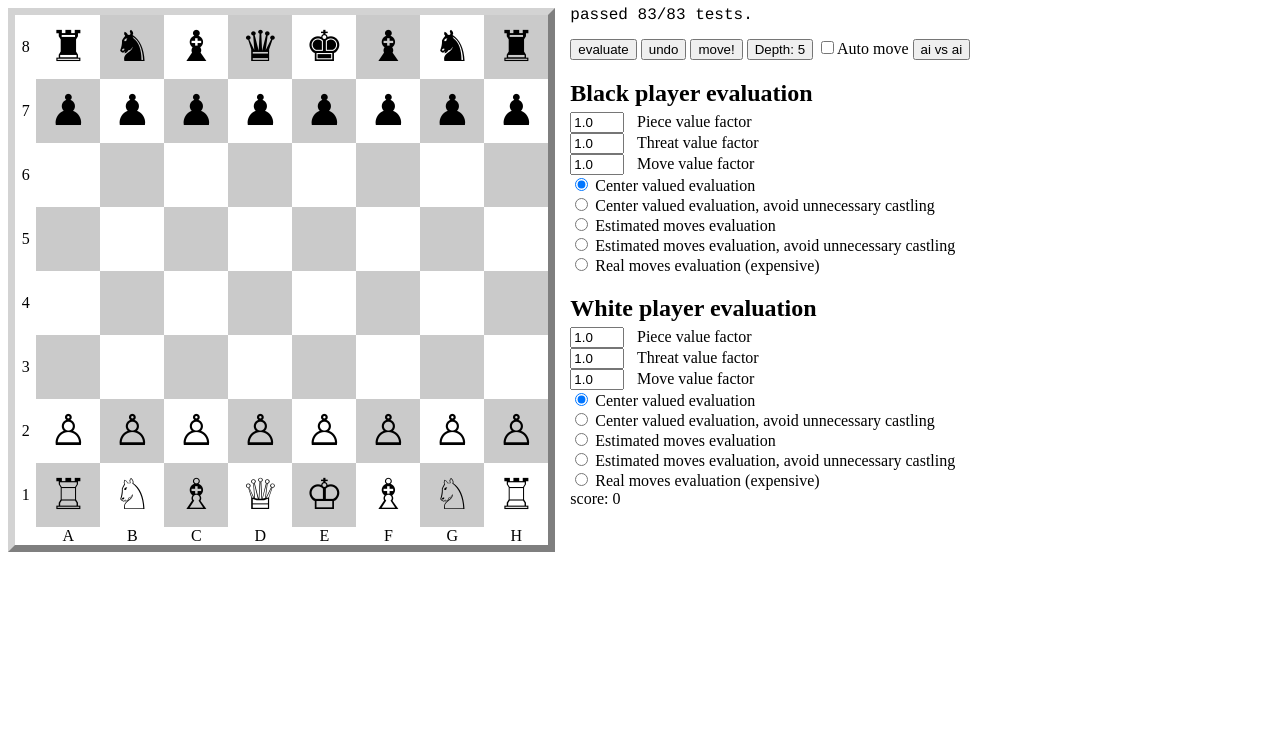
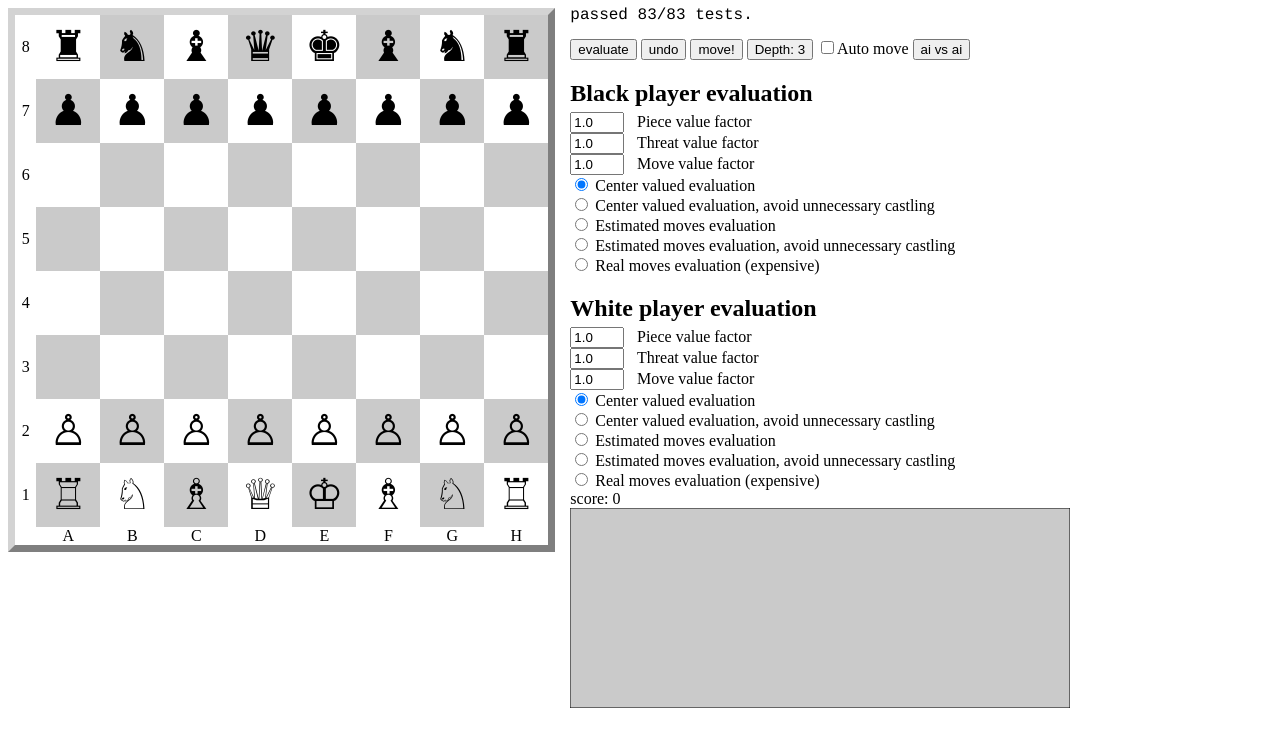
Before and after one commit to mv-dk/pyat-hlebov, a plain HTML site: page index.html in a window 1280 px wide. Drawn offline with Linux system fonts and the light colour scheme.

Commit message:
Added plot

```diff
--- a/index.html
+++ b/index.html
@@ -69,7 +69,7 @@ h2 { margin-bottom: 0.2em; }
 <input type="button" value="evaluate" onclick="reevaluate()"></input>
 <input type="button" value="undo" onclick="undo()"></input>
 <input type="button" value="move!" onclick="applyBestMove()"></input>
-<input type="button" value="Depth: 5" onclick="changeDepth(this)"></input>
+<input type="button" value="Depth: 3" onclick="changeDepth(this)"></input>
 <input id="autoMoveCheckbox" type="checkbox" value="true">Auto move</input>
 <input id="aiVsAiButton" type="button" value="ai vs ai" onclick="aiVsAi()" />
 
@@ -195,6 +195,9 @@ h2 { margin-bottom: 0.2em; }
 <div id="debugLabel"></div>
 <div id="debugArea"></div>
 
+<div id="evaluationPlotDiv">
+<canvas id="evaluationPlot" width="500" height="200"></canvas>
+</div>
 
 <script src="script.js" type="text/javascript"></script>
 
--- a/view.js
+++ b/view.js
@@ -1,7 +1,7 @@
 
 var board;
 
-DEPTH = 5;
+DEPTH = 3;
 
 var autoMoveFunction = undefined;
 
@@ -175,11 +175,14 @@ function aiVsAi(){
 		button.value = "stop";
 		aiVsAiState = AIVSAI_RUNNING;
 
+		var whiteEvaluationFunc = getChosenWhiteEvaluationFunction();
+		var blackEvaluationFunc = getChosenBlackEvaluationFunction();
+
 		var runFunc = function () {
 			if (aiVsAiState == AIVSAI_RUNNING) {
 				var f = board.turn == WHITE
-					? getChosenWhiteEvaluationFunction()
-					: getChosenBlackEvaluationFunction();
+					? whiteEvaluationFunc
+					: blackEvaluationFunc;
 				var bestMove = getBestMove(
 					board,
 					getBestMoveAlphaBetaIterativeDeepening,
@@ -188,6 +191,10 @@ function aiVsAi(){
 				if (bestMove.move != undefined) {
 					board.move(bestMove.move);
 					updateMarkings(bestMove.move);
+
+					var scoreAccordingToWhite = whiteEvaluationFunc(board);
+					var scoreAccordingToBlack = blackEvaluationFunc(board);
+					replot(scoreAccordingToWhite, scoreAccordingToBlack);
 				} else {
 					if (board.isKingThreatened(WHITE)) {
 						alert("white is check mate");
@@ -209,6 +216,105 @@ function aiVsAi(){
 		aiVsAiState = AIVSAI_IDLE;
 	}
 }
+
+//////////////////// plot ///////////////////////
+///// move this to separate file some time //////
+
+var whiteEvaluations = [0];
+var blackEvaluations = [0];
+
+function addEvaluationToPlot(color){
+	var c = document.getElementById("evaluationPlot");
+
+	var ctx = c.getContext("2d");
+	ctx.moveTo(0,0);
+	ctx.lineTo(200,100);
+	ctx.stroke();
+}
+
+function replot(scoreAccordingToWhite, scoreAccordingToBlack) {
+	whiteEvaluations.push(scoreAccordingToWhite);
+	blackEvaluations.push(scoreAccordingToBlack);
+	var c = document.getElementById("evaluationPlot");
+	var ctx = c.getContext("2d");
+	var cw = c.width;
+	var ch = c.height;
+	ctx.clearRect(0,0,cw,ch);
+	var numPoints = Math.max(whiteEvaluations.length, blackEvaluations.length);
+	var maxScore = Math.max(arrayMax(whiteEvaluations), arrayMax(blackEvaluations));
+	var minScore = Math.min(arrayMin(whiteEvaluations), arrayMin(blackEvaluations));
+	var heightSpan = (maxScore - minScore);
+
+/*
+___
+3
+2
+1
+0
+-1
+----
+*/
+	ctx.beginPath();
+	ctx.strokeStyle = "black";
+	ctx.fillStyle = "#cacaca";
+	ctx.rect(0,0, cw, ch);
+	ctx.fill();
+	ctx.stroke();
+
+
+	// draw the x axis
+	ctx.beginPath();
+	ctx.lineWidth = 1;
+	var yAxis = Math.floor(c.height * maxScore / heightSpan) + 0.5;
+	ctx.moveTo(0, yAxis);
+	ctx.lineTo(c.width, yAxis);
+	ctx.stroke();
+
+	// draw the white player's evaluations
+	ctx.beginPath();
+	ctx.moveTo(0, yAxis);
+	ctx.strokeStyle = "white";
+	for (var i = 0; i < numPoints; i++) {
+		ctx.lineTo((c.width/numPoints) * i,
+				   yAxis - Math.floor(whiteEvaluations[i] * ch / heightSpan));
+		ctx.stroke();
+	}
+
+	// draw the black player's evaluations
+	ctx.beginPath();
+	ctx.moveTo(0, yAxis);
+	ctx.strokeStyle = "black";
+	for (var i = 0; i < numPoints; i++) {
+		ctx.lineTo((c.width/numPoints) * i,
+				   yAxis - Math.floor(blackEvaluations[i] * ch / heightSpan));
+		ctx.stroke();
+	}
+}
+
+function arrayMax(arr) {
+	var m = undefined;
+	for (var i = 0; i < arr.length; i++) {
+		if (m == undefined || m < arr[i]) {
+			m = arr[i];
+		}
+	}
+	return m;
+}
+
+function arrayMin(arr){
+	var m = undefined;
+	for (var i = 0; i < arr.length; i++) {
+		if (m == undefined || m > arr[i]) {
+			m = arr[i];
+		}
+	}
+	return m;
+}
+
+replot(0,0);
+
+//////////////// end of plot ////////////////////
+/////////////////////////////////////////////////
 
 function applyBestMove(){
 	var body = document.body;
```
